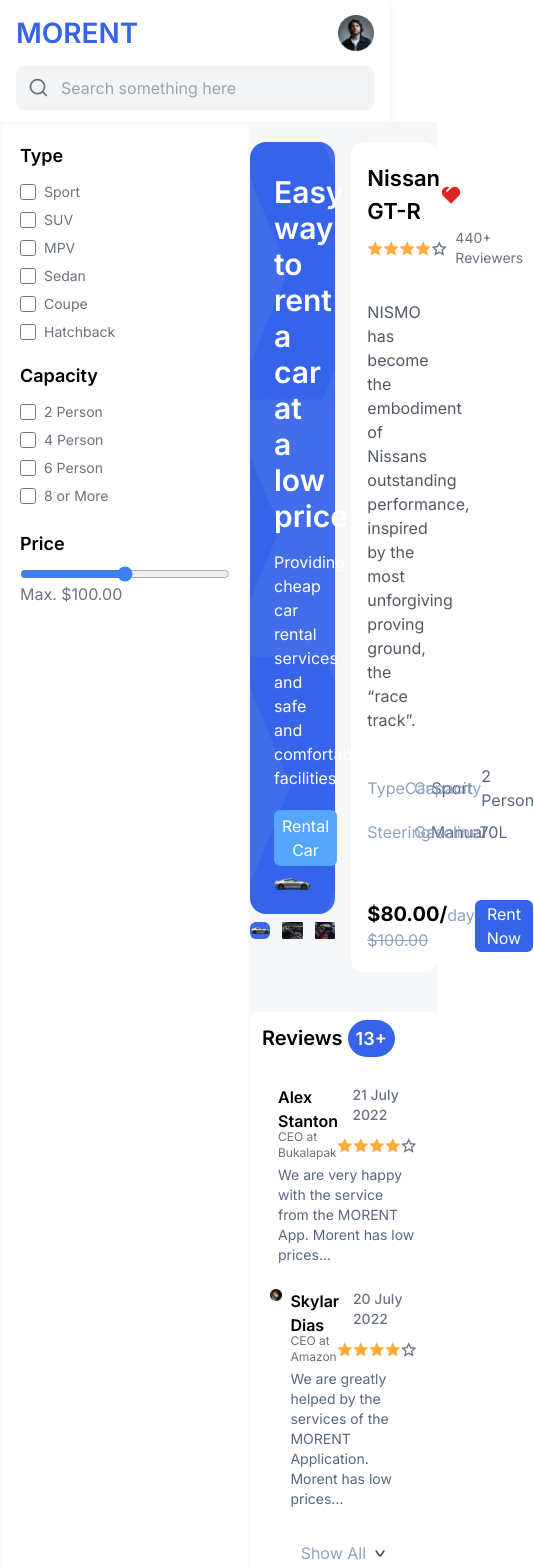
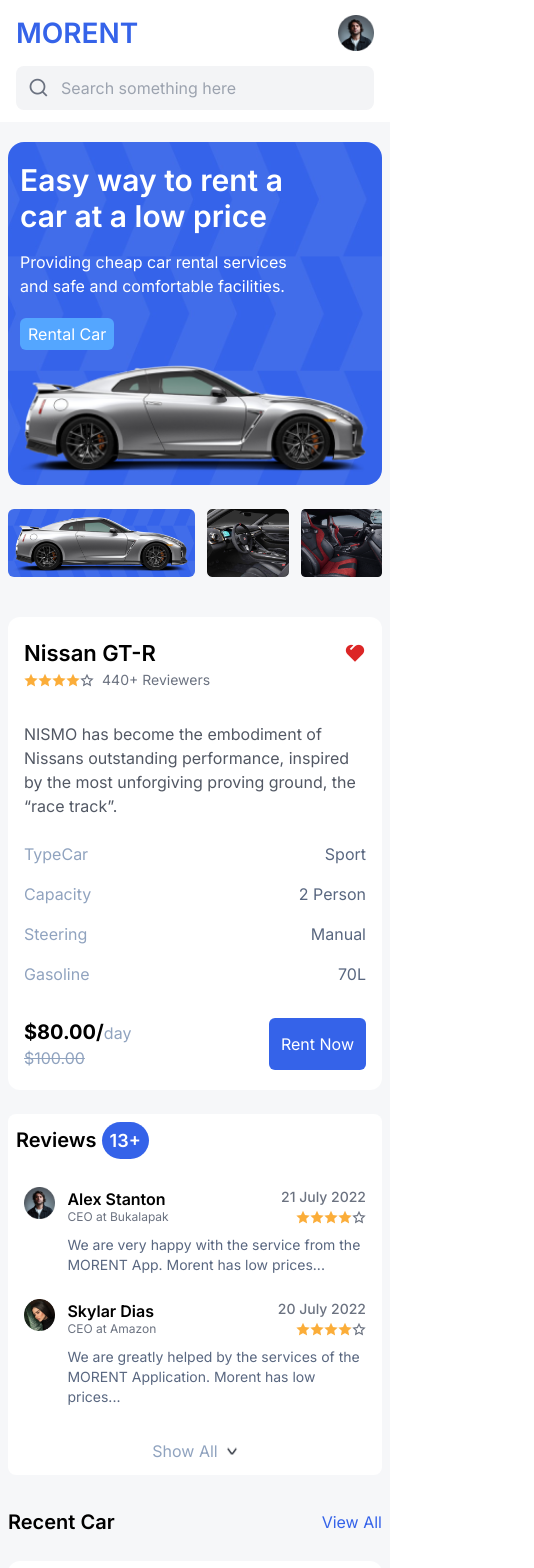
Before and after one commit to RAHEEMVEER/Morent-Website, a Next.js app: page /Details in a window 390 px wide. Shown: the top 1568 px of the page, 534 px wide, since content can reach past the window. Built offline with nearby package versions, Linux system fonts and the light colour scheme.

Commit message:
responsive page2

```diff
--- a/app/Components/CarTypeAndCapacity.tsx
+++ b/app/Components/CarTypeAndCapacity.tsx
@@ -3,7 +3,7 @@
 
 export default function CarTypeAndCapacity() {
   return (
-    <div className="bg-white min-h-[100vh] min-w-[250px] p-5 shadow-inner">
+    <div className="bg-white min-h-[100vh] min-w-[250px] p-5 shadow-inner hidden lg:block">
       <div>
         <h1 className="text-lg font-semibold">Type</h1>
         <form className="flex flex-col mt-1">
--- a/app/Components/Hero.tsx
+++ b/app/Components/Hero.tsx
@@ -6,10 +6,10 @@
 
 export default function Hero() {
   return (
-    <section className="flex flex-col justify-center items-center lg:items-start min-h-[65vh] pt-4 lg:px-12 gap-4 lg:flex-row bg-[#F6F7F9] px-4">
-      <div className="bg-[url(/images/bg1.png)] h-[370px] w-[100%] md:w-[70%] lg:w-[50%] rounded-2xl bg-center bg-cover flex flex-col p-6">
+    <section className="flex flex-col justify-center items-center lg:items-start min-h-[61vh]  sm:pt-4 lg:px-12 gap-4 lg:flex-row bg-[#F6F7F9] px-4">
+      <div className="bg-[url(/images/bg1.png)] min-h-[300px] sm:min-h-[370px] w-[100%] md:w-[70%] lg:w-[50%] rounded-2xl bg-center bg-cover flex flex-col p-4 sm:p-6">
         <div>
-          <h1 className="text-3xl font-semibold text-white sm:w-[70%] xl:w-[60%] mt-2">The Best Platform for Car Rental</h1>
+          <h1 className="text-3xl font-semibold text-white w-[90%] sm:w-[65%] xl:w-[60%] mt-2">The Best Platform for Car Rental</h1>
           <p className="text-base text-white mt-4 w-[100%] sm:w-[70%]">Ease of doing car rental safely and reliably. Of course at a low price.</p>
           <Button stylee="bg-[#3563E9] mt-5 py-1 px-2" content="Rental Car" contentStyle="text-white"/>
         </div>
--- a/app/Components/PickAndDrop.tsx
+++ b/app/Components/PickAndDrop.tsx
@@ -6,7 +6,7 @@
 
 export default function LocationTime() {
   return (
-    <div className='flex flex-col pt-10 lg:flex-row items-center lg:px-12 w-[100%] gap-4 xl:gap-8 bg-[#F6F7F9] px-4'>
+    <div className='flex flex-col sm:pt-8 md:pt-12 lg:pt-0 lg:flex-row items-center lg:px-12 w-[100%] gap-4 xl:gap-8 bg-[#F6F7F9] px-4'>
        <div className='shadow-2xl w-[100%] md:w-[70%] lg:w-[48%] p-3 rounded-md'>
          <h1 className='flex gap-2 items-center font-semibold mb-3 sm:mb-0'><Image src={mark} alt="button" className='w-4 h-4 font'/>Pick-Up</h1>
          <Locationtime />
--- a/app/Components/RentalCar2.tsx
+++ b/app/Components/RentalCar2.tsx
@@ -5,10 +5,10 @@
 
 export default function RentalCar2(props:any) {
   return (
-    <div className={`bg-[url(/images/bg2.png)] min-h-[370px] w-[100%] rounded-2xl bg-center bg-cover flex flex-col p-6 ${props.visibility}`}>
+    <div className={`bg-[url(/images/bg2.png)] xl:min-h-[365px] w-[100%] rounded-2xl bg-center bg-cover flex flex-col p-3 lg:p-6 ${props.visibility}`}>
     <div>
-      <h1 className="text-3xl font-semibold text-white w-[70%] xl:w-[50%] mt-2">Easy way to rent a car at a low price</h1>
-      <p className="text-base text-white mt-4 w-[70%]">Providing cheap car rental services and safe and comfortable facilities.</p>
+      <h1 className="text-3xl font-semibold text-white w-[85%] sm:w-[50%] md:w-[90%] xl:w-[60%] mt-2">Easy way to rent a car at a low price</h1>
+      <p className="text-base text-white mt-4 w-[85%] sm:w-[70%] md:w-[80%] lg:w-[100%]">Providing cheap car rental services and safe and comfortable facilities.</p>
       <Button stylee="bg-[#54A6FF] mt-5 py-1 px-2" content="Rental Car" contentStyle="text-white"/>
     </div>
     <div className="flex justify-center"><Image src={rentalCar2} alt="car Image" className="w-[350px] h-auto mt-3"/></div>
--- a/app/Components/Review.tsx
+++ b/app/Components/Review.tsx
@@ -4,12 +4,12 @@
 
 export default function Review(props: any) {
   return (
-    <div className="flex gap-2 p-2 mt-2">
+    <div className="flex gap-3 sm:gap-2 p-2 mt-2">
       <div><Image src={props.userImg} alt="userImage" className="w-9"/></div>
       <div className="w-full">
         <h1 className="text-base font-semibold flex justify-between">{props.name} <span className="text-sm font-medium text-[#6B7280]">{props.date}</span></h1>
         <div className="flex justify-between items-center mt-[-4px]"><p className="text-xs text-[#6B7280]">{props.position}</p><ReviewStar/></div>
-        <p className="text-[#596780] text-sm mt-1">{props.review}</p>
+        <p className="text-[#596780] text-sm mt-2 md:mt-1">{props.review}</p>
       </div>
     </div>
   );
--- a/app/Components/ReviewStar.tsx
+++ b/app/Components/ReviewStar.tsx
@@ -3,11 +3,11 @@
 export default function ReviewStar() {
   return (
     <div className="flex">
-      <i className="ri-star-fill text-[#FBAD39] text-base"></i>
-      <i className="ri-star-fill text-[#FBAD39] text-base"></i>
-      <i className="ri-star-fill text-[#FBAD39] text-base"></i>
-      <i className="ri-star-fill text-[#FBAD39] text-base"></i>
-      <i className="ri-star-line text-[#6B7280] text-base"></i>
+      <i className="ri-star-fill text-[#FBAD39] text-sm sm:text-base"></i>
+      <i className="ri-star-fill text-[#FBAD39] text-sm sm:text-base"></i>
+      <i className="ri-star-fill text-[#FBAD39] text-sm sm:text-base"></i>
+      <i className="ri-star-fill text-[#FBAD39] text-sm sm:text-base"></i>
+      <i className="ri-star-line text-[#6B7280] text-sm sm:text-base"></i>
     </div>
   );
 }
--- a/app/Details/page.tsx
+++ b/app/Details/page.tsx
@@ -25,11 +25,11 @@
   return (
     <section className="flex min-h-[100vh]">
       <CarTypeAndCapacity />
-      <div className="flex flex-col bg-[#F6F7F9] lg:px-5">
-       <div className="pt-5 grid grid-cols-2 gap-4 min-h-[50vh]">
+      <div className="flex flex-col bg-[#F6F7F9] px-2 sm:px-4 lg:px-5">
+       <div className="pt-5 grid grid-cols-1 gap-10 md:grid-cols-2 md:gap-4 min-h-[50vh]">
         <div className="h-max">
           <RentalCar2 visibility="flex"/>
-          <div className="mt-2 gap-3 grid grid-cols-3 justify-items-center">
+          <div className="mt-6 md:mt-3 gap-3 flex justify-evenly md:justify-between">
             <div className="bg-[url(/images/bg2.png)] bg-center bg-cover rounded-md flex justify-center items-center"><Image src={gtr} alt="car interior" className="w-[95%]"/></div>
             <div className="flex justify-end"><Image src={interior1} alt="car interior"/></div>
             <div><Image src={interior2} alt="car interior"/></div>
@@ -44,14 +44,14 @@
           </div>
           <p className="mt-8 text-[#525864]">NISMO has become the embodiment of Nissans outstanding performance, inspired by the most unforgiving proving ground, the “race track”.</p>
 
-          <div className="mt-8 grid grid-cols-2 gap-x-10 gap-y-2">
+          <div className="mt-6 grid gap-y-4 grid-cols-1 sm:grid-cols-2 gap-x-10 sm:gap-y-2">
             <div className="flex items-center justify-between"><h1 className="text-[#90A3BF]">TypeCar</h1><p className="text-[#596780]">Sport</p></div>
             <div className="flex items-center justify-between"><h1 className="text-[#90A3BF]">Capacity</h1><p className="text-[#596780]">2 Person</p></div>
             <div className="flex items-center justify-between"><h1 className="text-[#90A3BF]">Steering</h1><p className="text-[#596780]">Manual</p></div>
             <div className="flex items-center justify-between"><h1 className="text-[#90A3BF]">Gasoline</h1><p className="text-[#596780]">70L</p></div>
           </div>
 
-          <div className="flex justify-between mt-14">
+          <div className="flex justify-between mt-8">
             <div className="flex flex-col">
              <h1><span className="text-xl font-bold">$80.00/</span><span className="text-[#90A3BF] text-base">day</span></h1>
              <p className="text-[#90A3BF] text-base line-through">$100.00</p>
@@ -61,7 +61,7 @@
         </div>
        </div>
 
-       <div className="mt-10 bg-white flex flex-col gap-4 p-3 rounded-lg">
+       <div className="mt-6 md:mt-10 bg-white flex flex-col gap-4 px-2 py-3 sm:p-3 rounded-lg">
         <div><h1 className="text-xl font-semibold">Reviews <span className="bg-[#3563E9] p-2 rounded-full text-white text-lg font-semibold">13+</span></h1></div>
         <div>
          <Review userImg={user1} name="Alex Stanton" position="CEO at Bukalapak" review="We are very happy with the service from the MORENT App. Morent has low prices..." date="21 July 2022"/>
--- a/app/page.tsx
+++ b/app/page.tsx
@@ -33,7 +33,7 @@
       <RecomCars
        style="px-4 lg:px-12 pb-3"
        gridCol="grid-cols-4"
-       showMore={<div className='flex justify-center mt-6'><Button stylee="bg-[#3563E9] py-2 px-3" content="Show More Cars" contentStyle="text-white text-sm"/></div>}
+       showMore={<div className='flex justify-center mt-6 mb-3'><Button stylee="bg-[#3563E9] py-2 px-3" content="Show More Cars" contentStyle="text-white text-sm"/></div>}
        cars={[
        <Cars CarName="All New Rush" carTurbo="family car" img={car4} liter="70" capacity="6" price="$78.00"/>,
        <Cars CarName="CR-V" carTurbo="family car" img={car5} liter="80" capacity="8" price="$80.00"/>,
```
